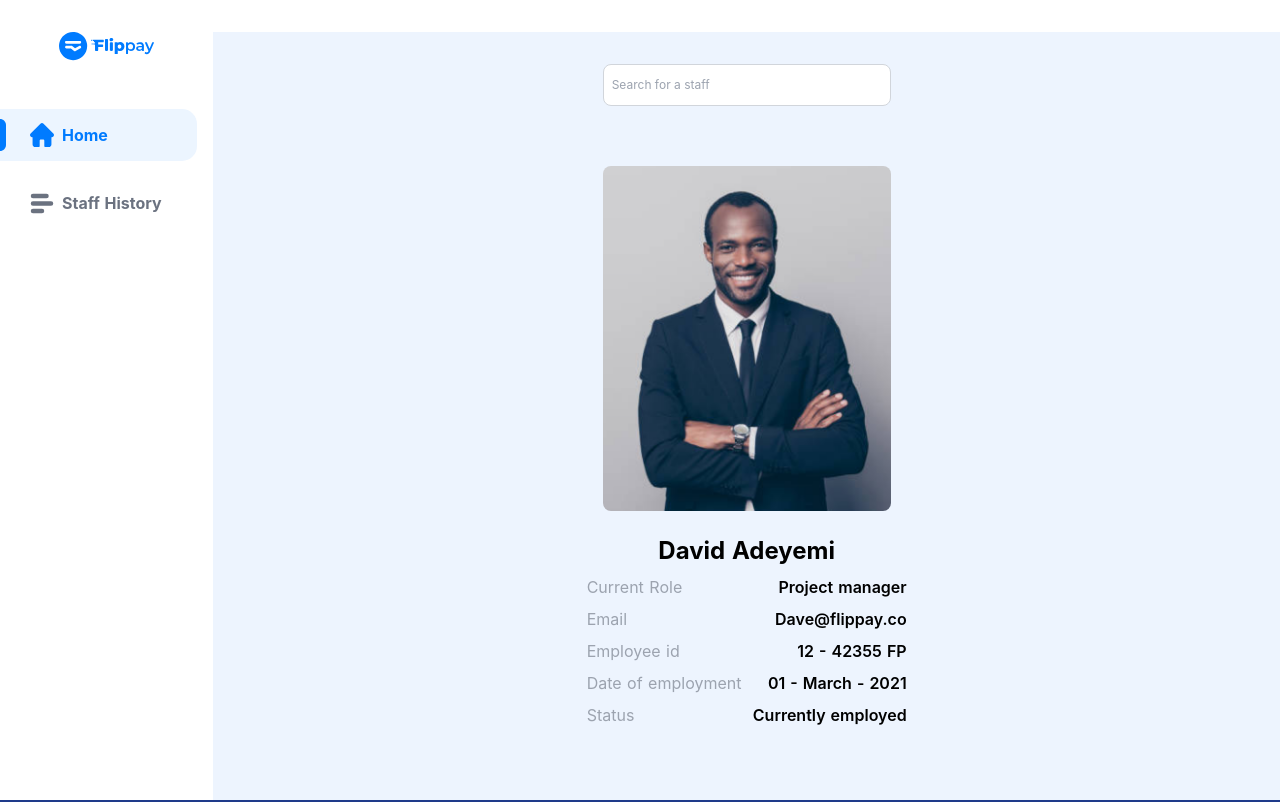
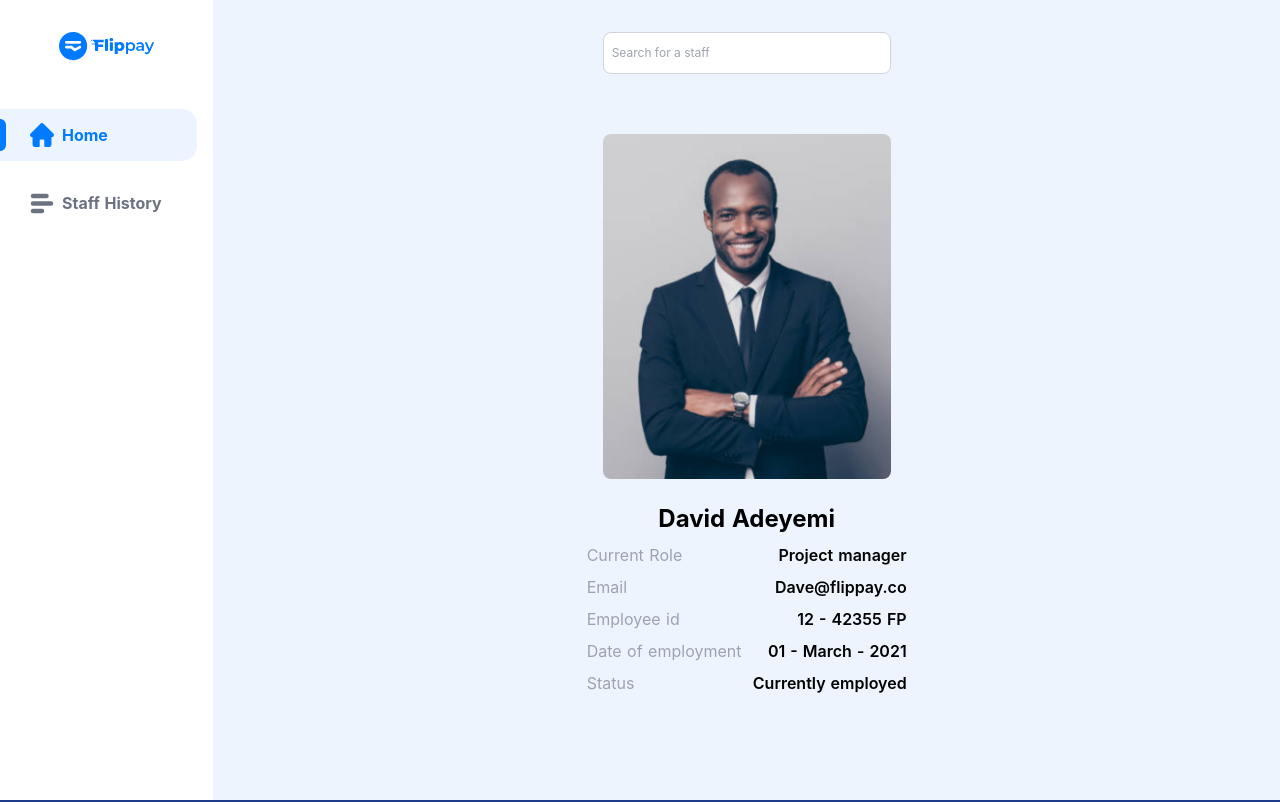
Before and after one commit to Uvacoder/flip-emp, a Nuxt app: page /home in a window 1280 px wide. Shown: the top 802 px of the page. Built offline with nearby package versions, Linux system fonts and the light colour scheme.

Commit message:
adjusted margin top of search component

```diff
--- a/components/staffHistory.vue
+++ b/components/staffHistory.vue
@@ -3,6 +3,7 @@
     class="
       my-container
       mt-8
+      sm:mt-0
       col-start-1
       xl:col-start-3
       sm:col-start-4
--- a/components/staffHome.vue
+++ b/components/staffHome.vue
@@ -1,5 +1,5 @@
 <template>
-  <div class="my-container mt-8 col-start-1 xl:col-start-3 sm:col-start-4 col-end-13 bg-blue-100 py-8 bg-opacity-50">
+  <div class="my-container mt-8 sm:mt-0 col-start-1 xl:col-start-3 sm:col-start-4 col-end-13 bg-blue-100 py-8 bg-opacity-50">
     <Search />
     <div class="flex flex-col mx-auto items-center max-w-xs">
       <div>
```
